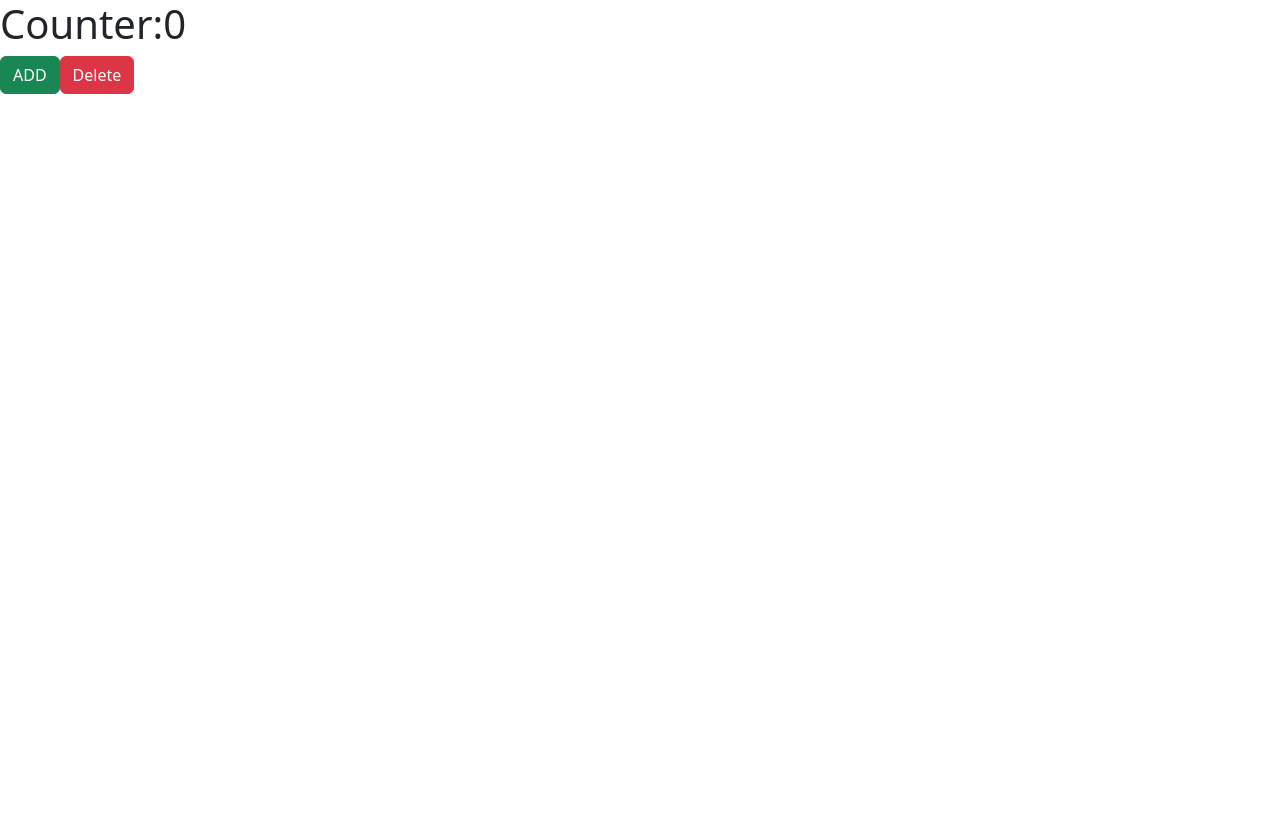
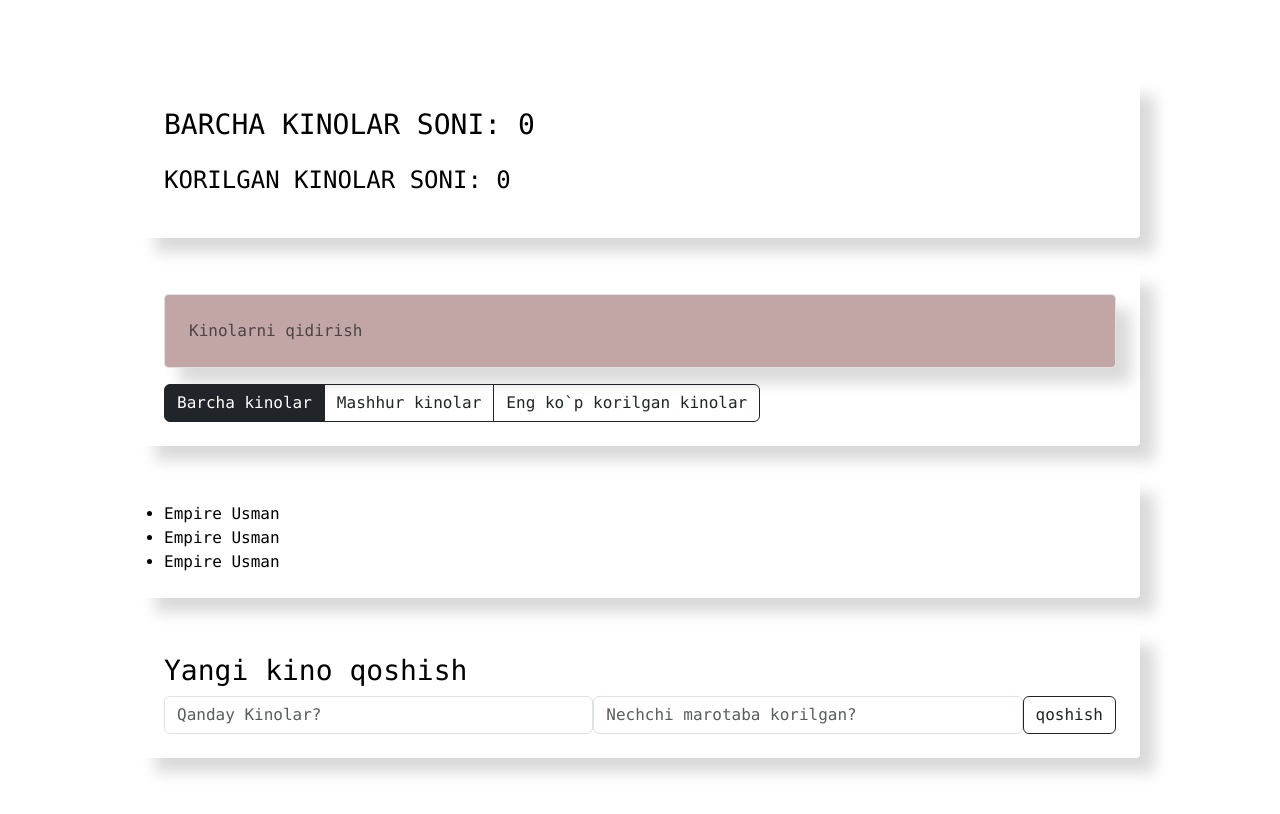
Before and after one commit to Mirabbosbek9778/Vue.js, a Vue app: page / in a window 1280 px wide. Shown: the top 814 px of the page. Built offline with nearby package versions, Linux system fonts and the light colour scheme.

Commit message:
configutation project 2

```diff
--- a/index.html
+++ b/index.html
@@ -8,8 +8,10 @@
     <link
       href="https://cdn.jsdelivr.net/npm/bootstrap@5.3.0/dist/css/bootstrap.min.css"
       rel="stylesheet"
-      integrity="sha384-9ndCyUaIbzAi2FUVXJi0CjmCapSmO7SnpJef0486qhLnuZ2cdeRhO02iuK6FUUVM"
-      crossorigin="anonymous"
+    />
+    <link
+      rel="stylesheet"
+      href="https://cdnjs.cloudflare.com/ajax/libs/font-awesome/6.4.0/css/all.min.css"
     />
   </head>
   <body>
--- a/src/App.vue
+++ /dev/null
@@ -1,29 +0,0 @@
-<template>
-  <div>
-    <h1>Counter:{{ counter }}</h1>
-    <div class="d-flex">
-      <div @click="onIncreament" class="btn btn-success">ADD</div>
-      <div @click="onDecrement" class="btn btn-danger">Delete</div>
-    </div>
-  </div>
-</template>
-
-<script>
-export default {
-  data() {
-    return {
-      counter: 0,
-    };
-  },
-  methods: {
-    onIncreament() {
-      this.counter += 1;
-    },
-    onDecrement() {
-      this.counter -= 1;
-    },
-  },
-};
-</script>
-
-<style></style>
--- /dev/null
+++ b/src/components/SearchPanel.vue
@@ -0,0 +1,21 @@
+<template>
+  <input
+    type="text"
+    class="form-control search-input"
+    placeholder="Kinolarni qidirish"
+  />
+</template>
+
+<script>
+export default {};
+</script>
+
+<style scoped>
+.search-input {
+  margin-bottom: 1rem;
+  padding: 1.5rem;
+  background-color: rgb(194, 165, 165);
+  border-radius: 4px;
+  box-shadow: 15px 15px 15px rgba(0, 0, 0, 0.15);
+}
+</style>
--- /dev/null
+++ b/src/components/app-filter/AppFilter.vue
@@ -0,0 +1,15 @@
+<template>
+  <div class="btn-group">
+    <button class="btn btn-dark" type="button">Barcha kinolar</button>
+    <button class="btn btn-outline-dark" type="button">Mashhur kinolar</button>
+    <button class="btn btn-outline-dark" type="button">
+      Eng ko`p korilgan kinolar
+    </button>
+  </div>
+</template>
+
+<script>
+export default {};
+</script>
+
+<style></style>
--- /dev/null
+++ b/src/components/app-info/AppInfo.vue
@@ -0,0 +1,19 @@
+<template>
+  <div class="app-info">
+    <p class="fs-3 text-uppercase">Barcha kinolar soni: 0</p>
+    <p class="fs-4 text-uppercase">Korilgan kinolar soni: 0</p>
+  </div>
+</template>
+
+<script>
+export default {};
+</script>
+
+<style>
+.app-info {
+  padding: 1.5rem;
+  border-radius: 4px;
+  background-color: white;
+  box-shadow: 15px 15px 15px rgba(0, 0, 0, 0.15);
+}
+</style>
--- /dev/null
+++ b/src/components/app/App.vue
@@ -0,0 +1,52 @@
+<template>
+  <div class="app font-monospace">
+    <div class="content">
+      <AppInfo />
+      <div class="search-panel">
+        <SearchPanel />
+        <AppFilter />
+    </div>
+        <MoveList />
+        <MoveAddForm/>
+    </div>
+  </div>
+</template>
+
+<script>
+import AppInfo from "../app-info/AppInfo.vue";
+import SearchPanel from "../SearchPanel.vue";
+import AppFilter from "../app-filter/AppFilter.vue";
+import MoveList from "../move-list/MoveList.vue";
+import MoveAddForm from "../move-add-form/MoveAddForm.vue";
+
+export default {
+  components: {
+    AppInfo,
+    SearchPanel,
+    AppFilter,
+    MoveList,
+    MoveAddForm,
+  },
+};
+</script>
+
+<style>
+.app {
+  height: 100vh;
+  color: black;
+}
+.content {
+  width: 1000px;
+  min-height: 700px;
+  background-color: white;
+  margin: 0 auto;
+  padding: 5rem 0;
+}
+.search-panel {
+  margin-top: 2rem;
+  padding: 1.5rem;
+  background-color: white;
+  border-radius: 4px;
+  box-shadow: 15px 15px 15px rgba(0, 0, 0, 0.15);
+}
+</style>
--- /dev/null
+++ b/src/components/move-add-form/MoveAddForm.vue
@@ -0,0 +1,32 @@
+<template>
+  <div class="movie-add-form">
+    <h3>Yangi kino qoshish</h3>
+    <form class="add-form d-flex">
+      <input
+        type="text"
+        class="form-control new-movie-label"
+        placeholder="Qanday Kinolar?"
+      />
+      <input
+        type="text"
+        class="form-control new-movie-label"
+        placeholder="Nechchi marotaba korilgan?"
+      />
+      <button class="btn btn-outline-dark" type="submit">qoshish</button>
+    </form>
+  </div>
+</template>
+
+<script>
+export default {};
+</script>
+
+<style>
+.movie-add-form {
+  margin-top: 2rem;
+  padding: 1.5rem;
+  background-color: white;
+  border-radius: 4px;
+  box-shadow: 15px 15px 15px rgba(0, 0, 0, 0.15);
+}
+</style>
--- /dev/null
+++ b/src/components/move-list/MoveList.vue
@@ -0,0 +1,22 @@
+<template>
+  <ul class="movie-list list-group">
+    <MovieListItem />
+    <MovieListItem />
+    <MovieListItem />
+  </ul>
+</template>
+
+<script>
+import MovieListItem from "../movie-list-item/MovieListItem.vue";
+export default { components: { MovieListItem } };
+</script>
+
+<style scoped>
+.movie-list {
+  margin-top: 2rem;
+  padding: 1.5rem;
+  background-color: white;
+  border-radius: 4px;
+  box-shadow: 15px 15px 15px rgba(0, 0, 0, 0.15);
+}
+</style>
--- /dev/null
+++ b/src/components/movie-list-item/MovieListItem.vue
@@ -0,0 +1,9 @@
+<template>
+  <li>Empire Usman</li>
+</template>
+
+<script>
+export default {};
+</script>
+
+<style></style>
--- a/src/main.js
+++ b/src/main.js
@@ -1,5 +1,6 @@
 import { createApp } from "vue";
-import App from "./App.vue";
+import App from "@/components/app/App.vue";
+import "./index.css"
 
 const app = createApp(App);
 
```
Also changed, not shown: src/index.css (added).
